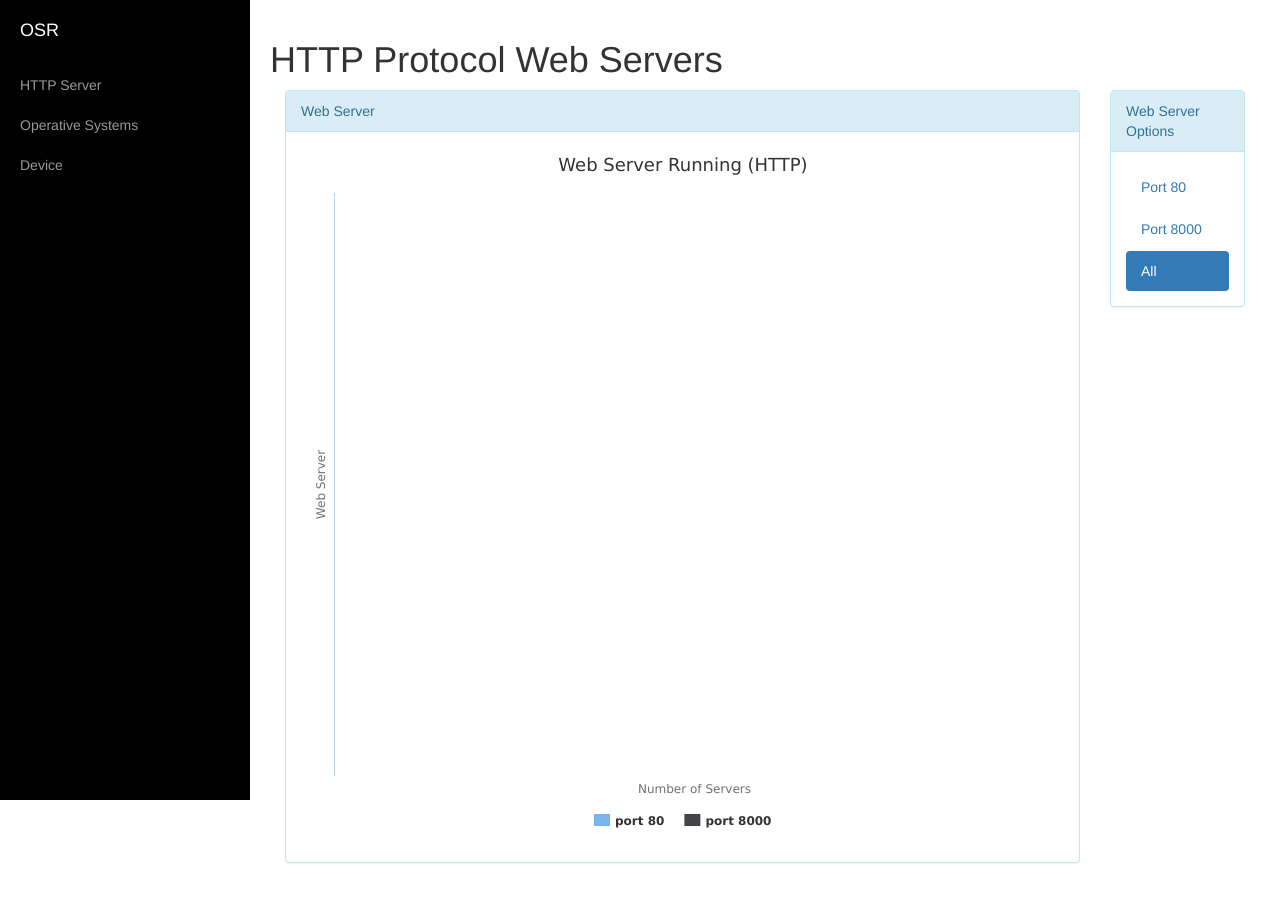
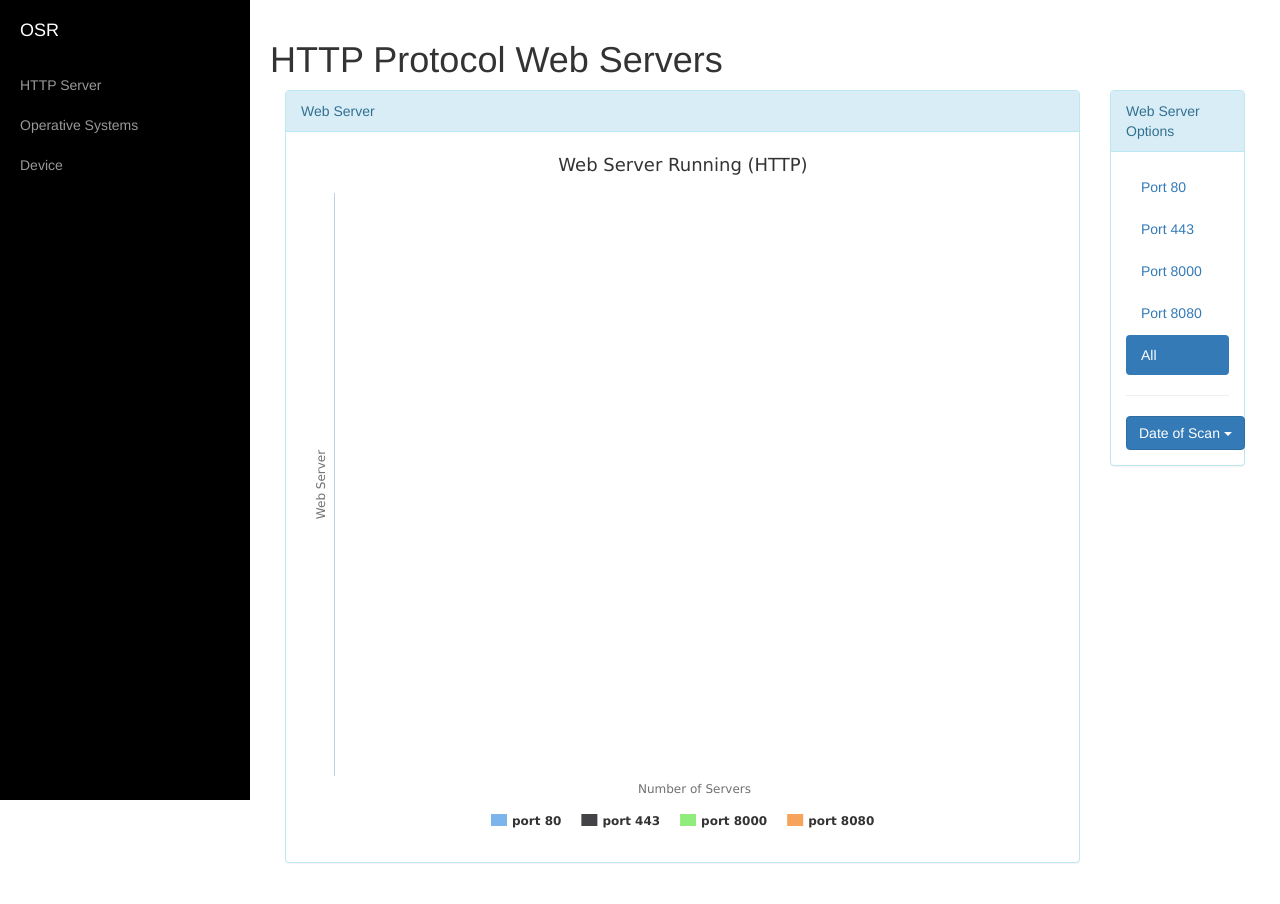
Before and after one commit to clcert/Web-OSR, a Django app: a page that uses graphs/templates/graphs/http_server.html in a window 1280 px wide. Run offline with Django 3.2, Linux system fonts and the light colour scheme; data that the repository does not hold is empty; some libraries are stand-ins or nearby versions.

Commit message:
Finished changes in Http web server

```diff
--- a/graphs/templates/graphs/http_server.html
+++ b/graphs/templates/graphs/http_server.html
@@ -30,7 +30,9 @@
             <div class="panel-body">
                 <ul class="nav nav-pills nav-stacked">
                     <li role="presentation" {% if port == '80' %}class="active"{% endif %}><a href="{% url "graphs/server" 80  scan_date %}">Port 80</a></li>
+                    <li role="presentation" {% if port == '443' %}class="active"{% endif %}><a href="{% url "graphs/server" 443 scan_date %}">Port 443</a></li>
                     <li role="presentation" {% if port == '8000' %}class="active"{% endif %}><a href="{% url "graphs/server" 8000 scan_date %}">Port 8000</a></li>
+                    <li role="presentation" {% if port == '8080' %}class="active"{% endif %}><a href="{% url "graphs/server" 8080 scan_date %}">Port 8080</a></li>
                     <li role="presentation" {% if port == 'all' %}class="active"{% endif %}><a href="{% url "graphs/server/all" scan_date %}">All</a></li>
                 </ul>
                 {% ifnotequal port 'all' %}
@@ -56,7 +58,20 @@
                             {% endfor %}
                         </ul>
                     </div>
+                {% else %}
+                    <hr>
+                    <div class="dropdown">
+                        <button class="btn btn-primary dropdown-toggle" type="button" data-toggle="dropdown">
+                            Date of Scan
+                            <span class="caret"></span></button>
+                        <ul class="dropdown-menu">
+                            {% for scan in scan_list %}
+                                <li><a href="{% url "graphs/server/all" scan %}">{{ scan }}</a></li>
+                            {% endfor %}
+                        </ul>
+                    </div>
                 {% endifnotequal %}
+
             </div>
         </div>
     </div>
--- a/graphs/views.py
+++ b/graphs/views.py
@@ -105,19 +105,23 @@ def http_server(request, port, scan, version=None):
 
 
 def http_server_all(request, scan):
-    web_server80_frequency = accumulate(Http80.objects(date='2015-11-30'), 'metadata.service.product', with_none=False)[
-                             :10]
-    name = [i[0] for i in web_server80_frequency]
-    web_server8000_frequency = filter_by_name(
-        accumulate(Http8000.objects, 'metadata.service.product', with_none=False)[:10], name)
+    zmap = ZmapLog.objects(port='80')
+    http80 = accumulate(Http80.objects(date=scan), 'metadata.service.product', with_none=False)[:10]
+    name = [i[0] for i in http80]
+    http443 = filter_by_name(accumulate(Http443.objects(date=scan), 'metadata.service.product', with_none=False)[:10], name)
+    http8000 = filter_by_name(accumulate(Http8000.objects(date=scan), 'metadata.service.product', with_none=False)[:10], name)
+    http8080 = filter_by_name(accumulate(Http8080.objects(date=scan), 'metadata.service.product', with_none=False)[:10], name)
 
     return render(request, 'graphs/http_server.html',
                   {'port': 'all',
                    'scan_date': scan,
+                   'scan_list': [i.date for i in zmap],
                    'bars': {'title': 'Web Server Running (HTTP)', 'xaxis': 'Web Server', 'yaxis': 'Number of Servers',
                             'xvalues': name,
-                            'values': [{'name': 'port 80', 'yvalue': [i[1] for i in web_server80_frequency]},
-                                       {'name': 'port 8000', 'yvalue': [i[1] for i in web_server8000_frequency]}]}
+                            'values': [{'name': 'port 80', 'yvalue': [i[1] for i in http80]},
+                                       {'name': 'port 443', 'yvalue': [i[1] for i in http443]},
+                                       {'name': 'port 8000', 'yvalue': [i[1] for i in http8000]},
+                                       {'name': 'port 8080', 'yvalue': [i[1] for i in http8080]}]}
                    })
 
 
```
